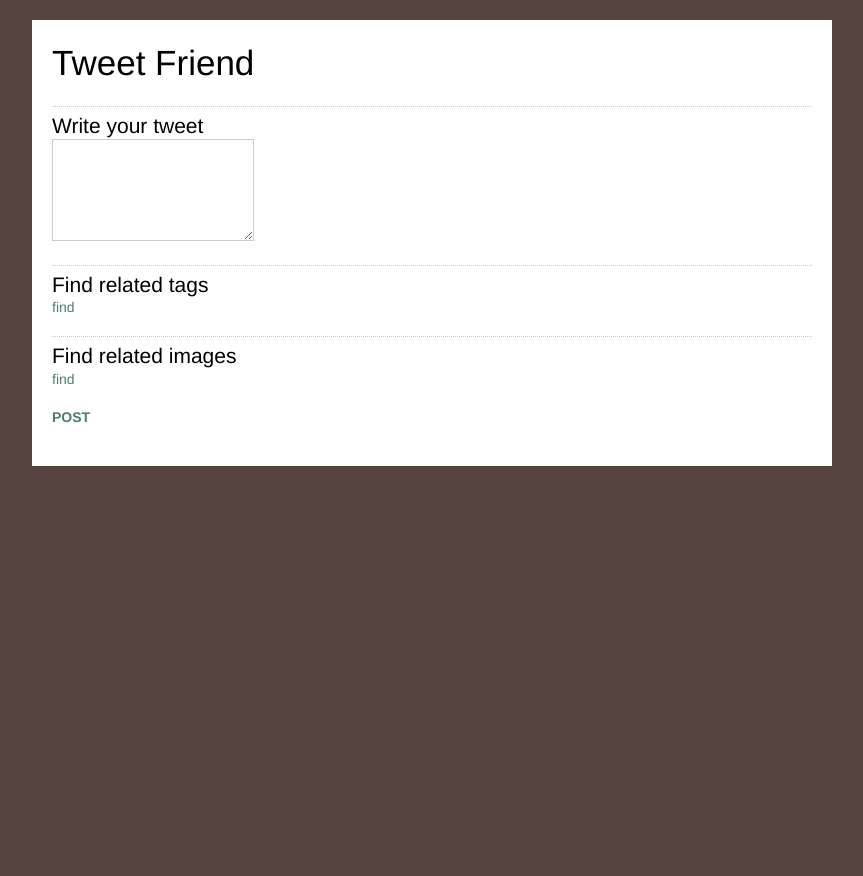
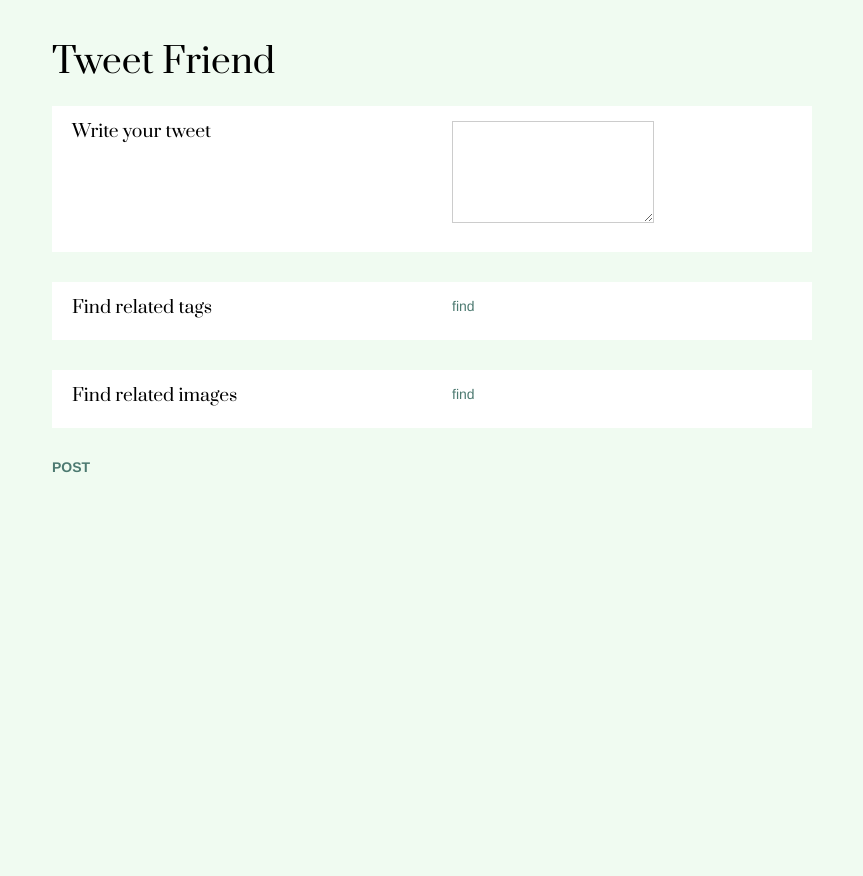
Before and after one commit to raymonst/IOLab-project-02, a Flask app: page / in a window 1280 px wide. Shown: the whole page, without its empty margins (208-1071 px from the left). Before the commit the page ends 466 px from the top, so only its background shows below. Run offline with Flask 2, Linux system fonts and the light colour scheme.

Commit message:
misc edits

```diff
--- a/static/script.js
+++ b/static/script.js
@@ -57,8 +57,9 @@ var tweet = {
 
     post : function() {
     	$("#tweet-post").on("click", function() {
-	    	console.log("test");
-		    return false;
+	    	$("#tweet-preview").load("https://twitter.com/intent/tweet?text=");
+	    	alert("x");
+	    	return false;
     	});
     }
 
--- a/static/style.css
+++ b/static/style.css
@@ -9,7 +9,7 @@ table{border-collapse:collapse;}
 
 /* global */
 
-body 												{background:#55443f;font-family:helvetica,arial,sans-serif;font-size:1em;line-height:1.3;}
+body 												{background:#f0fbf1;font-family:helvetica,arial,sans-serif;font-size:1em;line-height:1.3;}
 a:link,
 a:visited										    {color:#4d7a71;text-decoration:none;}
 a:hover,
@@ -17,9 +17,9 @@ a:visited:hover									    {color:#8ca193;text-decoration:none;}
 
 table td										    {}
 
-h1												    {font-size:2.5em;margin:0 0 20px 0;}
-h2												    {font-size:1.5em;}
-h3												    {font-size:1.25em;}
+h1												    {font-family:'Prata',serif;font-size:2.5em;margin:0 0 20px 0;}
+h2												    {display:block;float:left;font-family:'Prata',serif;font-size:1.25em;width:380px;}
+h3												    {font-family:'Prata',serif;font-size:1.25em;}
 h4												    {}
 h5												    {}
 h6												    {}
@@ -40,13 +40,20 @@ textarea											{border:1px solid #ccc;color:#666;height:90px;padding:5px;wid
 
 /* container */
 
-#container											{background:#fff;font-size:.875em;margin:20px auto 60px;padding:20px 20px 40px 20px;width:760px;}
-.section											{border-top:1px dotted #ccc;padding:5px 0 0 0;margin:0 0 20px 0;}
+#container											{font-size:.875em;margin:20px auto 60px;padding:20px 20px 40px 20px;width:760px;}
+.section											{background:#fff;-webkit-transition: background-color .5s;
+-moz-transition: background-color .5s;
+-o-transition: background-color .5s;
+-ms-transition: background-color .5s;
+transition: background-color .5s;padding:15px 20px 25px 20px;margin:0 0 30px 0;}
+.section:hover										{background:#eee;}
 
 #tweet-tags,
 #tweet-images										{display:none;}
 
 #tweet-post											{font-weight:bold;}
+
+#tweet-preview										{height:300px;width:300px;}
 
 
 
--- a/templates/index.html
+++ b/templates/index.html
@@ -3,10 +3,11 @@
 
 <head>
 	<meta content="text/html; charset=utf-8" http-equiv="Content-Type">
-	<link rel="stylesheet" type="text/css" href="static/style.css" />
-	<link href='http://fonts.googleapis.com/css?family=Crete+Round' rel='stylesheet' type='text/css'>
-	<script type="text/javascript" src="static/jquery-1.8.1.min.js"></script>
-	<script type="text/javascript" src="static/script.js"></script>
+<!-- 	<link rel="stylesheet" media="screen and (max-device-width: 480px)" href="../static/style.css" /> -->
+	<link rel="stylesheet" media="screen" href="../static/style.css" />
+	<link href='http://fonts.googleapis.com/css?family=Prata' rel='stylesheet' type='text/css'>
+	<script type="text/javascript" src="../static/jquery-1.8.1.min.js"></script>
+	<script type="text/javascript" src="../static/script.js"></script>
 </head>
 
 <body>
@@ -35,7 +36,10 @@
 			</div>
 		</div>
 
-		<a href="#" id="tweet-post">POST</a>
+		<a href="https://twitter.com/intent/tweet?text=" target="_blank" id="tweet-post">POST</a>
+
+		<div id="tweet-preview">
+		</div>
 
 	</div>
 
```
Also changed, not shown: 2 other files.
